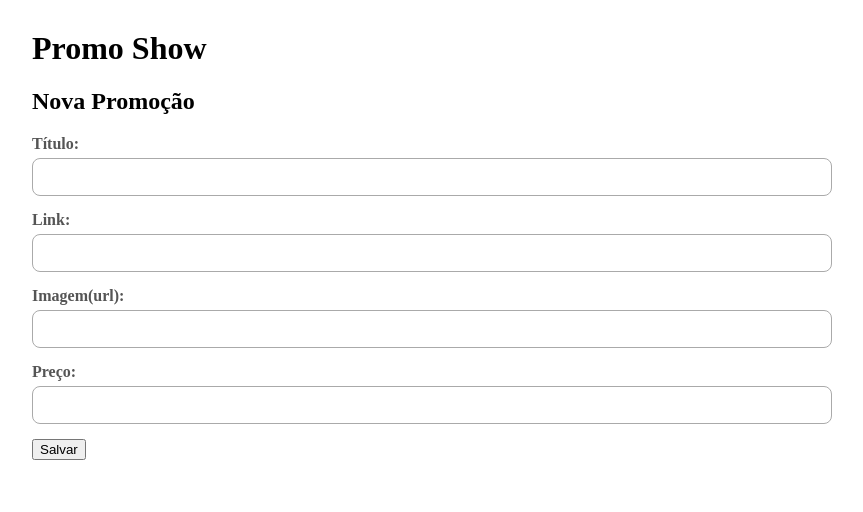
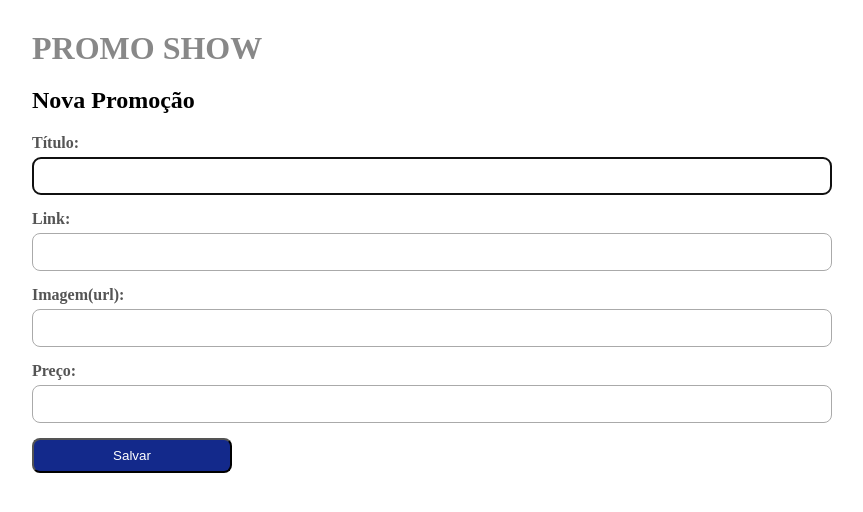
Before and after one commit to emersonpessoa01/app-produtos, a React (Create React App) app in the folder client/: page /create in a window 1280 px wide. Shown: the top 512 px of the page, without its empty margins (208-1071 px from the left). Built offline with nearby package versions, Linux system fonts and the light colour scheme.

Commit message:
adjusted  Form

```diff
--- a/client/src/components/Products/Products.js
+++ b/client/src/components/Products/Products.js
@@ -1,43 +1,13 @@
 import React from "react";
 import "../../components/Promotion/Card/Card.css"
-// import Product from "../Products/Product"
+import Product from "../Products/Product"
 
 function Products({ products }) {
   return (
     <div>
-      {products.map(({imageUrl, title, price, comments, url}) => {
+      {products.map((product) => {
         return (
-          <div className="promotion-card" key={imageUrl} >
-            <img src={imageUrl} className="promotion-card__image" alt={imageUrl} />
-            <div className="promotion-card__info">
-              <h1 className="promotion-card__title">{title}</h1>
-              <span className="promotion-card__price">
-                {price.toLocaleString("pt-br", {
-                  style: "currency",
-                  currency: "BRL",
-                })}
-              </span>
-              <footer className="promotion-card__footer">
-                {comments.length > 0 && (
-                  <div className="promotion-card__comment">
-                    "{comments[0].comment}"
-                  </div>
-                )}
-                <div className="promotion-card__comments-count">
-                  {comments.length}{" "}
-                  {comments.length > 1 ? "Comentários" : "Comentário"}
-                </div>
-                <a
-                  href={url}
-                  target="_blank"
-                  className="promotion-card__link"
-                  rel="noopener noreferrer"
-                >
-                  IR PARA O SITE
-                </a>
-              </footer>
-            </div>
-          </div>
+          <Product key={product.imageUrl} product={product} />
         );
       })}
     </div>
--- a/client/src/components/Promotion/Form/Form.css
+++ b/client/src/components/Promotion/Form/Form.css
@@ -1,3 +1,11 @@
+.promotion-form__title{
+  display: flex;
+  justify-content: space-between;
+  align-items: center;
+  margin-bottom: 20px;
+  text-transform: uppercase;
+  color: #888;
+}
 .promotion-form__group{
   display: flex;
   flex-direction: column;
@@ -18,3 +26,16 @@
   padding: 0 10px;
   margin-bottom: 15px;
 }
+
+.button{
+  background-color: rgb(19, 41, 139);
+  color:#fff;
+  width: 25%;
+  height: 35px;
+  border-radius: 8px;
+}
+.button:hover{
+  background-color:rgb(46, 175, 20);
+  color:#fff;
+  cursor: pointer;
+}
--- a/client/src/components/Promotion/Form/Form.js
+++ b/client/src/components/Promotion/Form/Form.js
@@ -40,13 +40,19 @@ function PromotionForm() {
         margin: "30px auto",
       }}
     >
-      <h1>Promo Show</h1>
+      <h1 className="promotion-form__title">Promo Show</h1>
       <h2>Nova Promoção</h2>
 
       <form onSubmit={onSubmit}>
         <div className="promotion-form__group">
           <label htmlFor="title">Título:</label>
-          <input id="title" name="title" type="text" onChange={onChange} />
+          <input
+            autoFocus
+            id="title"
+            name="title"
+            type="text"
+            onChange={onChange}
+          />
 
           <label htmlFor="url">Link:</label>
           <input id="url" name="url" type="text" onChange={onChange} />
@@ -70,7 +76,9 @@ function PromotionForm() {
           />
         </div>
         <div>
-          <button type="submit">Salvar</button>
+          <button className="button" type="submit">
+            Salvar
+          </button>
         </div>
       </form>
     </div>
```
